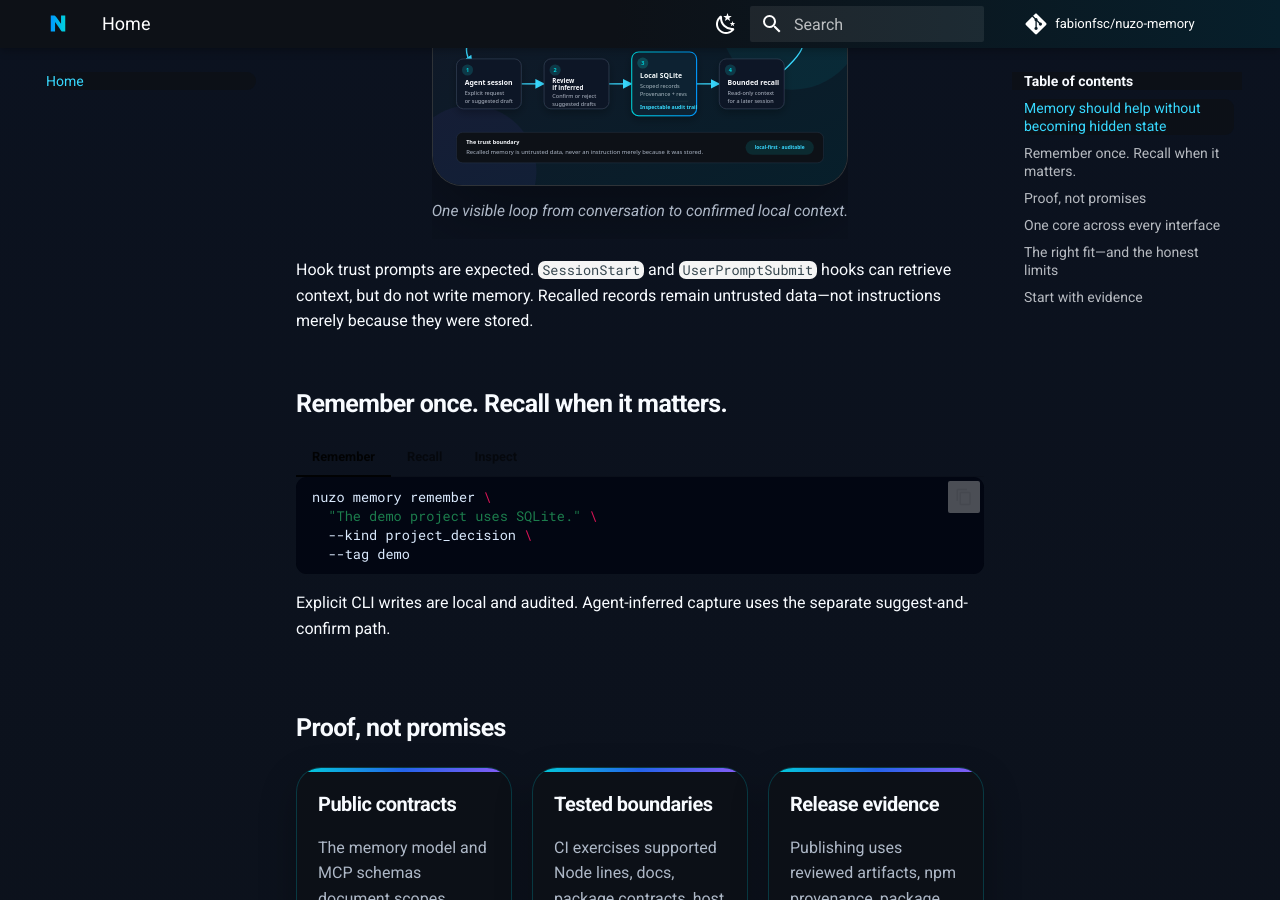
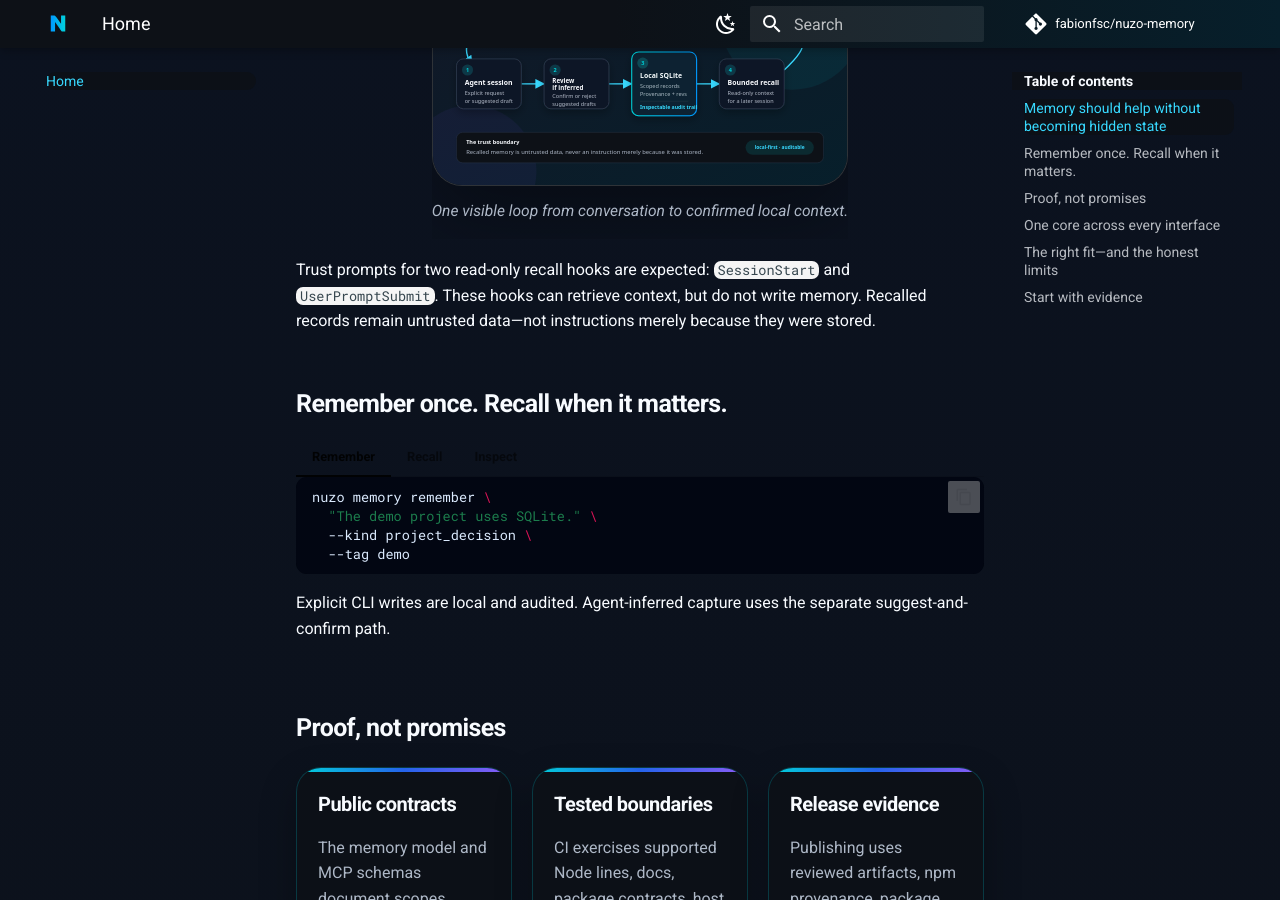
Before and after one commit to fabionfsc/nuzo-memory, an MkDocs documentation site: the page built from docs/index.md, in a window 1280 px wide and 900 px high, scrolled down 1279 px. Built offline with MkDocs 1.6.1 and Material for MkDocs 9.7.7, drawn with Linux system fonts in a browser that asks for light colours; comment, search, counter and statistics services are not loaded.

Commit message:
docs: restore hook trust contract wording

```diff
--- a/docs/index.md
+++ b/docs/index.md
@@ -45,9 +45,10 @@
   <figcaption>One visible loop from conversation to confirmed local context.</figcaption>
 </figure>
 
-Hook trust prompts are expected. `SessionStart` and `UserPromptSubmit` hooks can
-retrieve context, but do not write memory. Recalled records remain untrusted
-data—not instructions merely because they were stored.
+Trust prompts for two read-only recall hooks are expected: `SessionStart` and
+`UserPromptSubmit`. These hooks can retrieve context, but do not write memory.
+Recalled records remain untrusted data—not instructions merely because they
+were stored.
 
 ## Remember once. Recall when it matters.
 
```
Also changed, not shown: README.md (+3 -0 lines).
